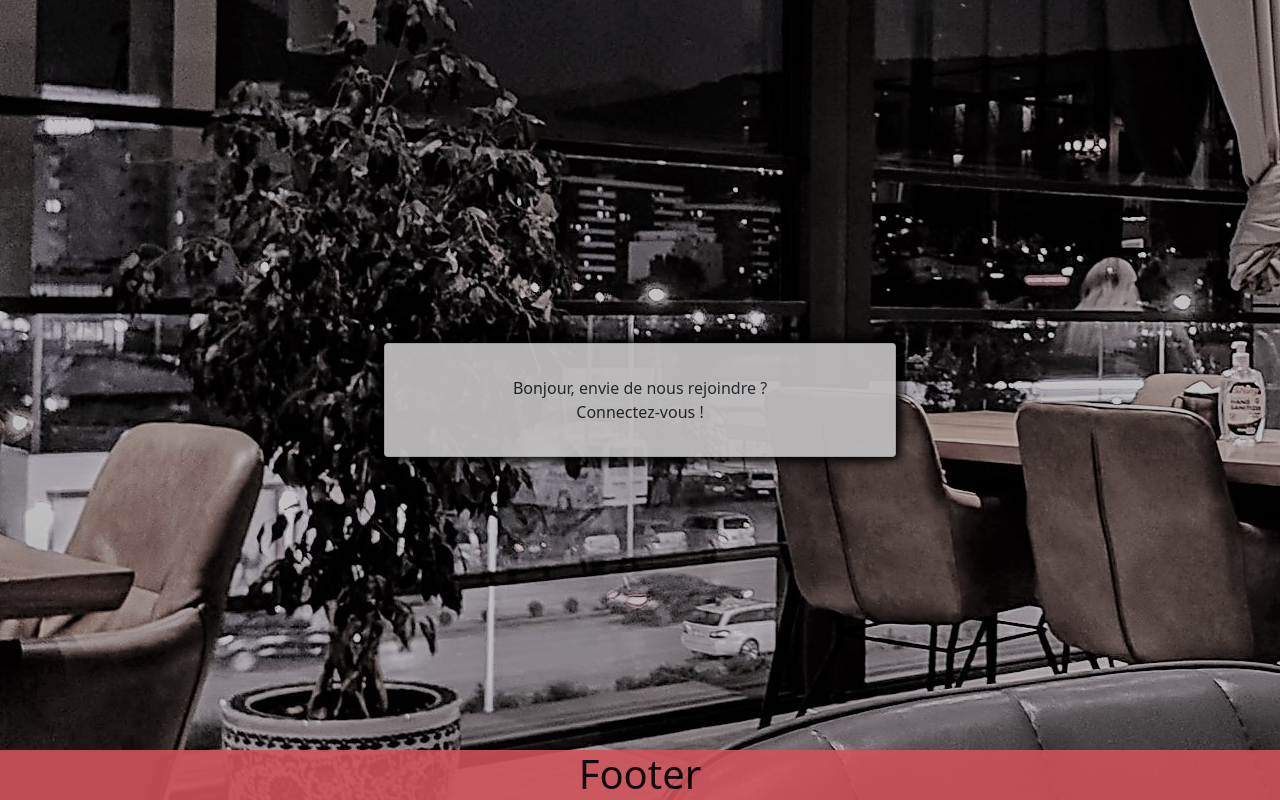
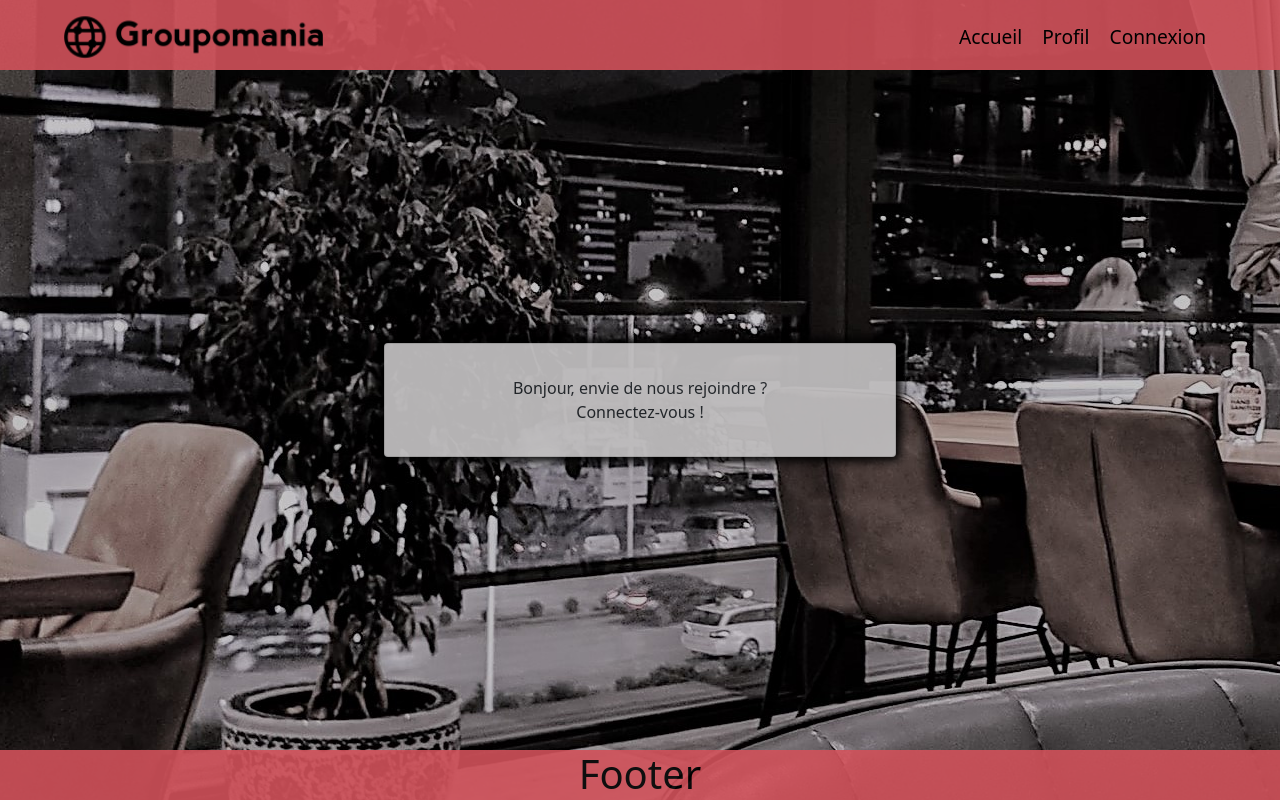
Before and after one commit to BrigitteGabaud/Groupomania, a Vue app in the folder frontend/groupomania/: page /Connexion in a window 1280 px wide. Built offline with nearby package versions, Linux system fonts and the light colour scheme.

Commit message:
Responsive header and refactoring

```diff
--- a/frontend/groupomania/src/components/TheHeader.vue
+++ b/frontend/groupomania/src/components/TheHeader.vue
@@ -2,30 +2,58 @@
 
     <div class="container-header ">
 
-        <nav class="navbar .navbar-expand-md">
+        <nav class="navbar navbar-expand-md">
+
+            <img
+                class="navbar-brand"
+                id="logo"
+                src="@/assets/icon-left-font-monochrome-black_opttt.png" alt="Logo Groupomania">
+
+
+
+            <button
+                class="navbar-toggler "
+                type="button"
+                data-bs-toggle="collapse"
+                data-bs-target="#nav-list"
+                aria-expanded="false"
+                aria-label="Navigation petits écrans">
+
+                <img src="../assets/hamburger.svg" class="navbar-toggler-icon">
+
+            </button>
+
+            <div class="collapse navbar-collapse" id="nav-list">
+
+                <ul class="navbar-nav">
 
                     <li class="nav-item active ">
-                <router-link to="/">Accueil</router-link>
+                        <router-link to="/">Accueil </router-link>
                     </li>
 
-            <li v-if="!user"
+                    <li class="nav-item" >
+                        <router-link to="/Profile">Profil</router-link>
+                    </li>
+
+                    <li class="nav-item"
+                        v-if="!user"
                         @click="toggleLogin" :toggleLogin="toggleLogin">
-                <router-link to="/Connexion">Connexion</router-link>
+                        <router-link to="/Connexion">Connexion </router-link>
 
                     </li>
 
-            <li v-else @click="logout" class="logout">
+                    <li v-else @click="logout" class="nav-item logout">
                         Déconnexion
                     </li>
 
-            <li >
-                <router-link to="/Profile">Profil</router-link>
-            </li>
+
+                </ul>
+
+            </div>
 
         </nav>
 
-        <login
-        :reveleLogin="reveleLogin" :toggleLogin="toggleLogin" ></login>
+        <login :reveleLogin="reveleLogin" :toggleLogin="toggleLogin" ></login>
 
     </div>
 
@@ -50,9 +78,6 @@ export default {
         toggleLogin: function() {
             this.reveleLogin = !this.reveleLogin
         },
-        toggleSignup: function() {
-            this.reveleSignup = !this.reveleSignup
-        },
         isUserLoggedIn: function() {
             let user = sessionStorage.getItem('user');
 
@@ -63,9 +88,18 @@ export default {
                 this.user == false
             }
         },
+        toggleHamburger: function() {
+            const menu = document.querySelector('.nav-list');
+            const btnMenu = document.querySelector('btn-toggle-container')
+
+            btnMenu.addEventListener('click', function() {
+                menu.classList.toggle('active-menu')
+            })
+        },
         logout: function() {
         this.$store.commit('logout');
         this.$router.push('/Connexion');
+        window.location.href = 'http://localhost:8080/connexion'
       }
     },
 
@@ -80,41 +114,86 @@ export default {
 .container-header {
     position: fixed;
     top: 0;
-    height: 50px;
-    background: gray;
-    color: black;
     width: 100%;
-    text-align: center;
-    line-height: 50px;
-    font-size: 20px;
-
-}
-.button {
-    padding:8px;
-    border: none;
-    border-radius: 8px;
-    background:#a5a3a3!important;
-    font-weight: 500!important;
-    font-size: 16px;
-    flex:1;
-    min-width: 100px;
+    height: 70px;
+    background:rgba(209,81,90,0.9);
+    color: #000000;
+    z-index: 5;
 }
 .navbar {
-    display: flex;
-    justify-content: center!important;
-    list-style-type: none;
-
+    justify-content: space-between;
 }
-li {
-    margin-right: 20px;
+img#logo.navbar-brand {
+    padding-bottom: 0;
+    margin-right: 0;
+    height: 3rem;
+    margin-left: 5%;
 }
-li a {
+#nav-list {
+    background:rgba(209,81,90,0.9);
+    margin-top: 4.5%;
+    padding-left: 4%;
+    padding-bottom: 6%;
+    font-weight: 500;
+}
+.nav-item {
+    margin: 0 10px;
+}
+.nav-item a  {
     text-decoration: none;
     color: black;
+    font-size: 1rem;
 }
 .logout {
     cursor: pointer;
+    font-size: 1rem;
+}
+button:focus {
+    outline: none!important;
+    box-shadow: none;
 }
 
+/* Ecrans mobiles taille moyenne */
+@media (min-width: 375px ) and (max-width: 397px){
+    #nav-list {
+        margin-top: 3.8%;
+    }
+}
+
+@media (min-width: 398px ) and (max-width: 425px){
+    #nav-list {
+        margin-top: 3%;
+    }
+}
+
+/* Ecrans tablettes */
+@media (min-width: 768px) {
+    .navbar-expand-md .navbar-collapse {
+        justify-content: flex-end;
+        margin-left: 5%;
+        height: 70px;
+    }
+    #nav-list {
+        background: none;
+        margin-right: 5%;
+        margin-top: 0.3rem;
+        padding: 0;
+        font-weight: 500;
+    }
+    .navbar {
+        height: 70px;
+    }
+    img#logo.navbar-brand {
+        height: 4rem;
+        margin-left: 5%;
+    }
+    .nav-item a  {
+        font-size: 1.2rem;
+    }
+    .logout {
+        cursor: pointer;
+        font-size: 1.2rem;
+    }
+}
 
 </style>
```
Lines whose indentation alone changed are shown as unchanged.
